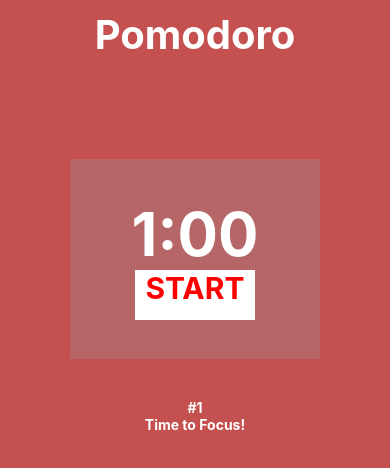
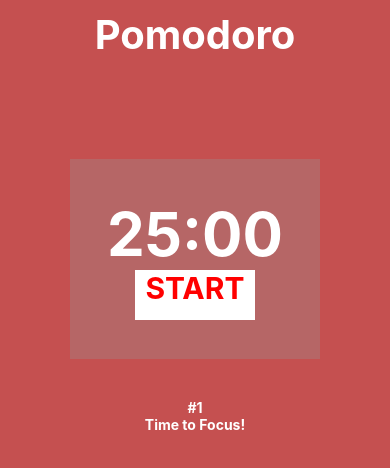
Before and after one commit to ReTr0hxh/Estudos-react-native, a React Native app: screen / in a window 390 px wide. Shown: the top 468 px of the page. Built offline with nearby package versions, Linux system fonts and the light colour scheme.

Commit message:
Corrigindo

```diff
--- a/src/aulas/aula15_Desafio.js
+++ b/src/aulas/aula15_Desafio.js
@@ -3,7 +3,7 @@ import { View, StyleSheet, Text, TouchableOpacity } from 'react-native';
 
 let tempo = null;
 let ss = 0;
-let mm = 1;
+let mm = 25;
 let numeroCiclos = 1;
 
 export default function aula15() {
```
